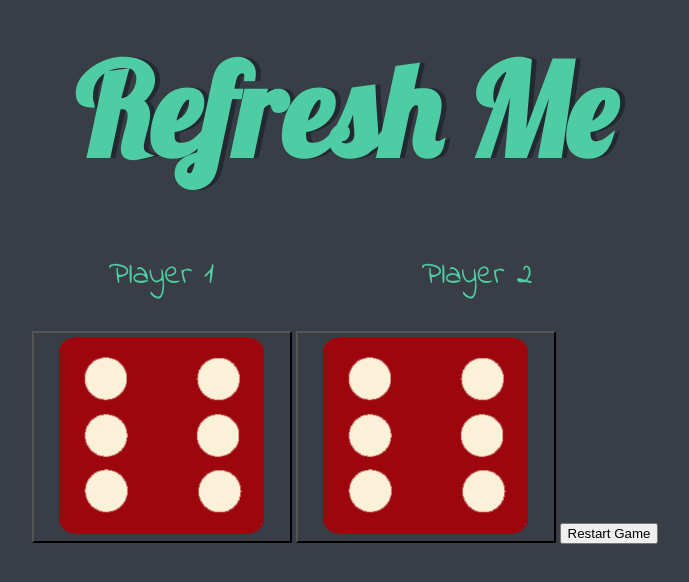
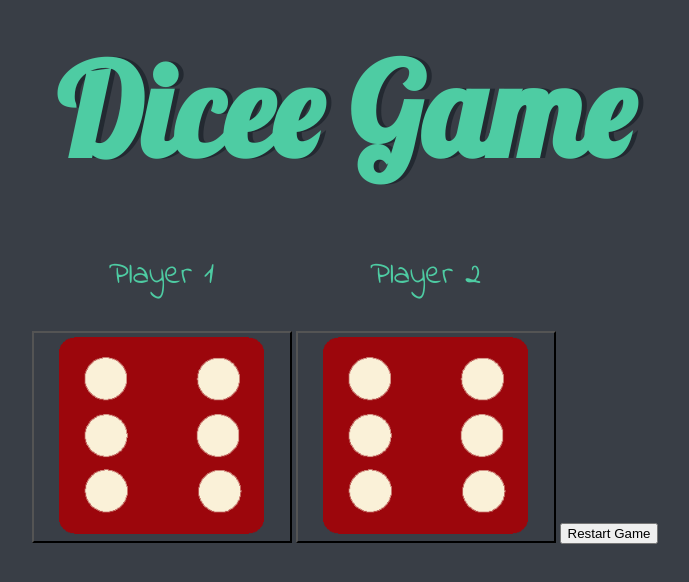
Before and after one commit to GurdevSingh02/LetsPlayDice, a plain HTML site: page index.html in a window 1280 px wide. Shown: the whole page, without its empty margins (295-984 px from the left). Drawn offline with Linux system fonts and the light colour scheme.

Commit message:
Update index.html

```diff
--- a/index.html
+++ b/index.html
@@ -2,33 +2,30 @@
 <html lang="en" dir="ltr">
   <head>
     <meta charset="utf-8">
-    <title>Dicee</title>
+    <title>Dicee Game</title>
     <link rel="stylesheet" href="styles.css">
     <link href="https://fonts.googleapis.com/css?family=Indie+Flower|Lobster" rel="stylesheet">
-
   </head>
   <body>
 
     <div class="container">
-      <h1>Refresh Me</h1>
+      <h1>Dicee Game</h1>
 
       <div class="dice">
         <p>Player 1</p>
-        <button class = "B1" type = "input"><img class="img1" src="images/dice6.png"></button>
+        <button class="B1" type="input"><img class="img1" src="images/dice6.png"></button>
       </div>
 
       <div class="dice">
         <p>Player 2</p>
-        <button class = "B2" type = "input"> <img class="img2" src="images/dice6.png"></button>
-         <button class="restart-button" type="button">Restart Game</button>
+        <button class="B2" type="input"><img class="img2" src="images/dice6.png"></button>
       </div>
 
+      <button class="restart-button" type="button">Restart Game</button>
     </div>
 
-<script  src="index.js"  charset="utf-8" > </script>
+    <script src="index.js" charset="utf-8"></script>
   </body>
-
   <footer>
-
   </footer>
 </html>
```
